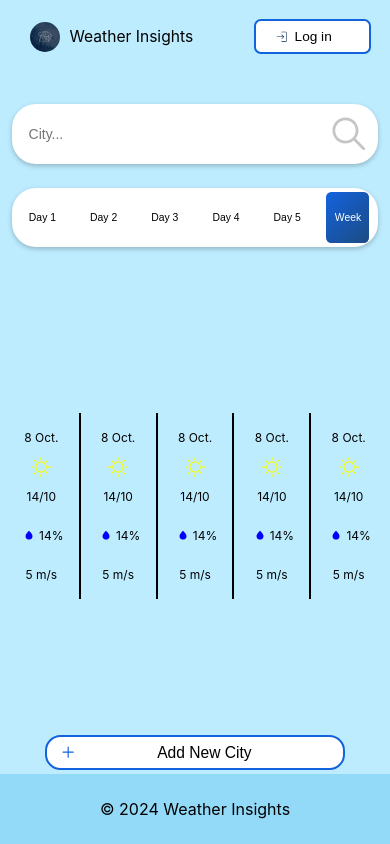
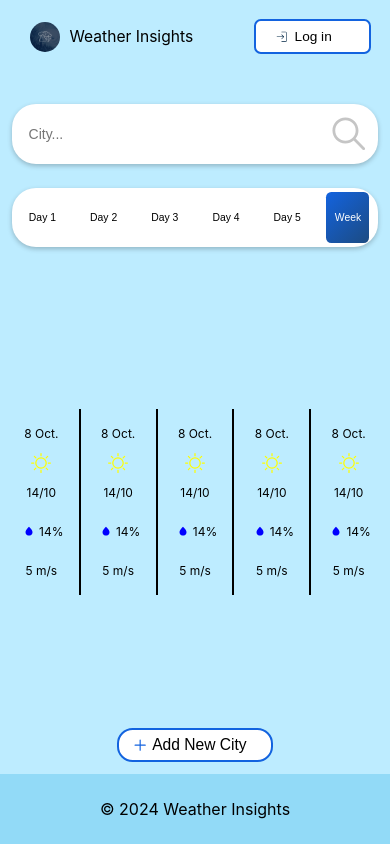
Before and after one commit to data-opser/weather-insights, a React (Create React App) app in the folder frontend/: page / in a window 390 px wide. Built offline with nearby package versions, Linux system fonts and the light colour scheme.

Commit message:
fix position addCityButton

```diff
--- a/frontend/src/styles/AddCityButton.css
+++ b/frontend/src/styles/AddCityButton.css
@@ -2,18 +2,18 @@
     background-color: white;
     color: black;
     border: 2px solid #1363DF;
-    padding: 1% 3%;
+    padding: 5px;
     cursor: pointer;
     margin: 1% 1%;
-    font-size: 2vw;
+    font-size: 22px;
     border-radius: 1em;
     transition: background-color 0.3s, color 0.3s;
-    width: 20%;
+    width: 18%;
     display: flex;
     justify-content: space-between;
     align-items: center;
     height: auto;
-    max-width: 300px;
+    white-space: nowrap;
 }
 
 .add-city-button:hover {
@@ -43,15 +43,17 @@
 .add-city-button-text {
     margin: 0 auto;
     font-size: 1em;
+    padding-right: 10px;
 }
 
 
 @media (max-width: 768px) {
     .add-city-button {
-        width: 90%;
+        width: 40%;
         font-size: 3vw;
         padding: 8px 16px;
         margin: 1% auto;
+        margin-bottom: 3%;
     }
 
     .plus {
@@ -63,10 +65,11 @@
 
 @media (max-width: 576px) {
     .add-city-button {
-        width: 100%;
+        width: 40%;
         font-size: 4vw;
         padding: 6px 12px;
         margin: 1% auto;
+        margin-bottom: 3%;
     }
 
     .plus {
```
